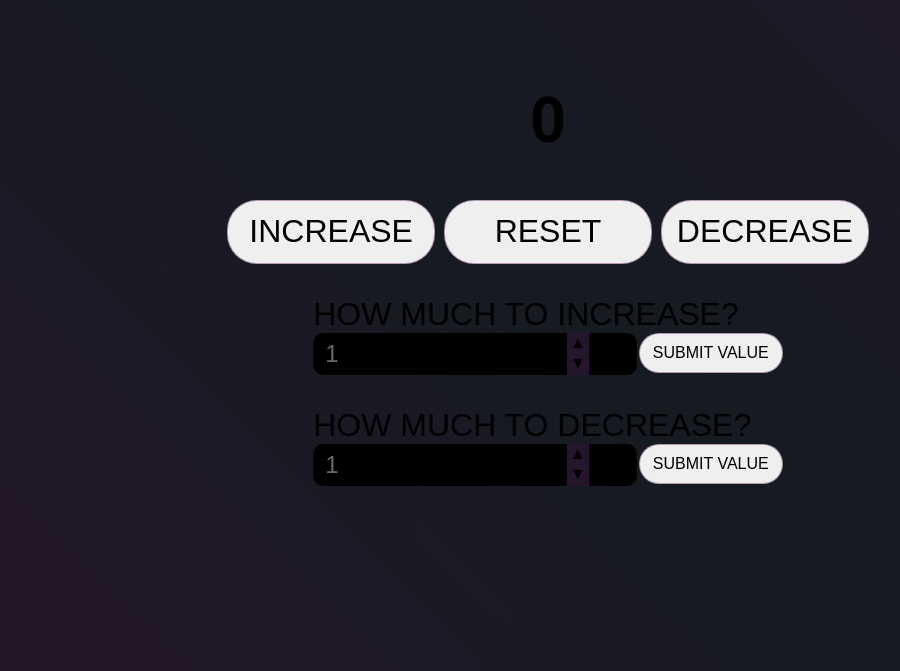
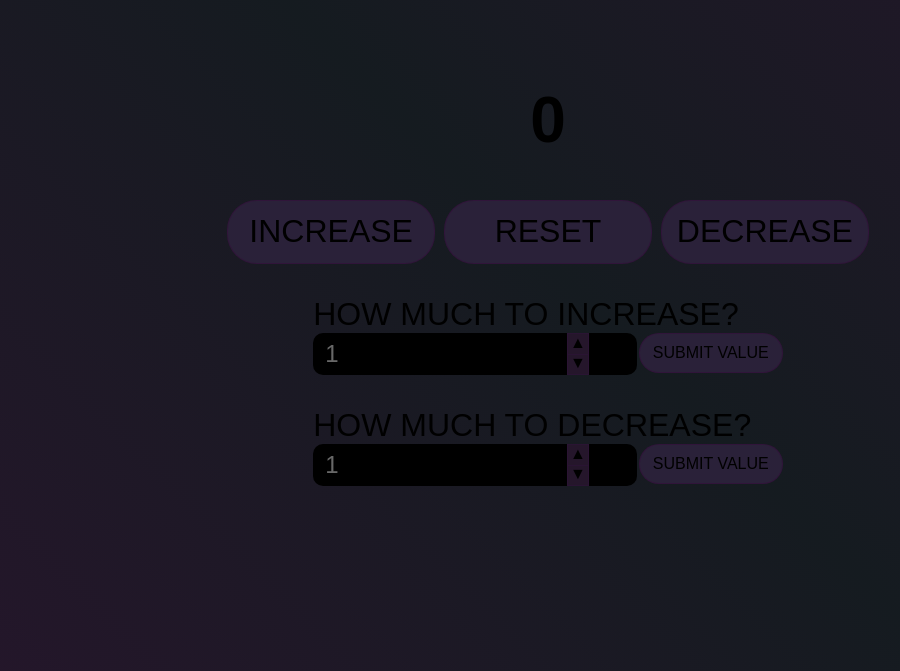
Before and after one commit to chippest/chippest.github.io, a PHP site: page / in a window 1280 px wide. Shown: the part 145-816 px from the top of the page, without its empty margins (92-992 px from the left). Run offline with PHP 8.4, Linux system fonts and the light colour scheme; some web fonts are replaced.

Commit message:
Counter
fixed the button colors

```diff
--- a/008Counter/style.css
+++ b/008Counter/style.css
@@ -13,7 +13,7 @@
 
   }
 button {
-  font-size: 2rem;color: black;
+  font-size: 2rem;color: black;background-color: #2A2139;
   width: 13rem;height: 4rem;
   border-radius: 30px;
   cursor: pointer;border: rgba(61, 1, 61, 0.356) 1px solid;
```
